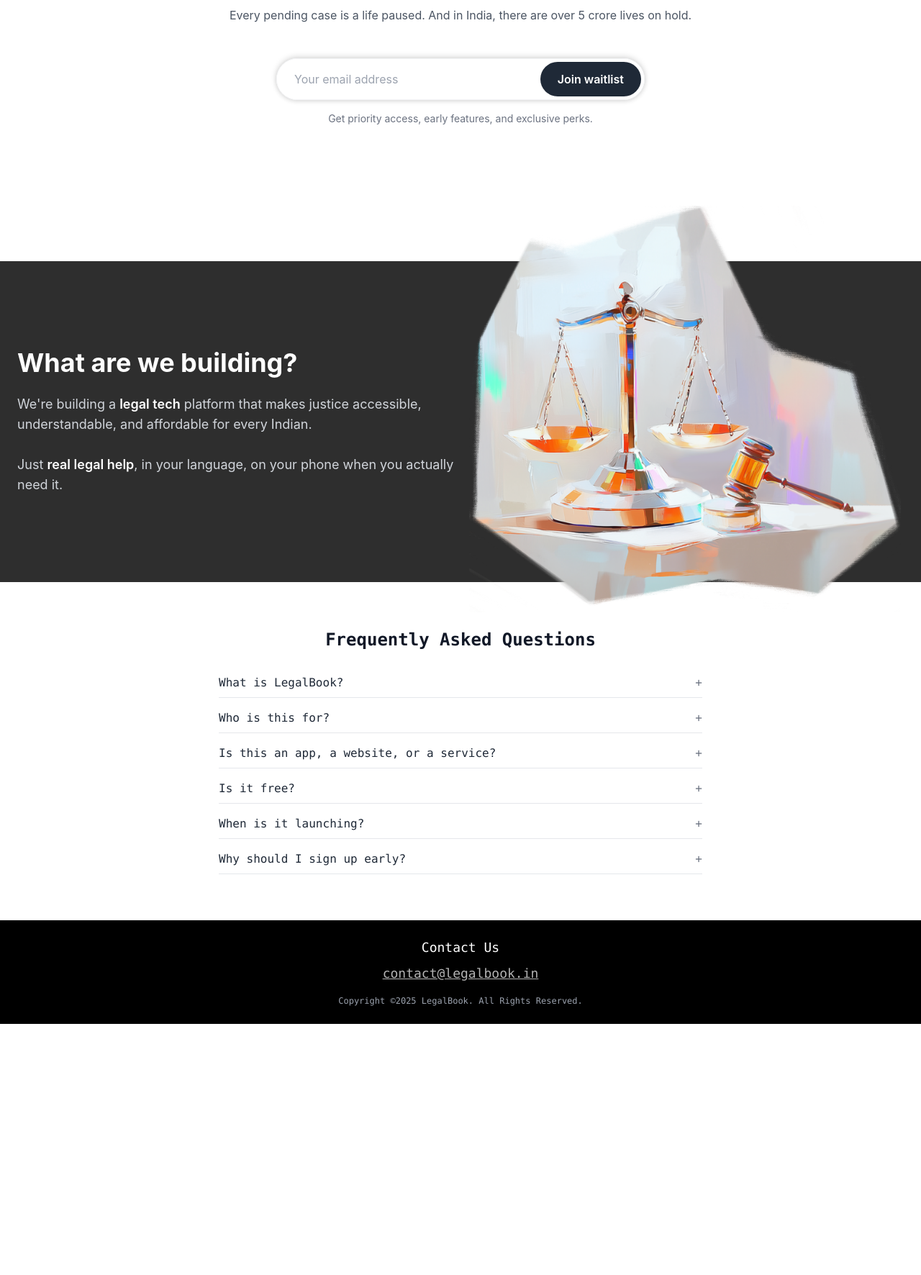
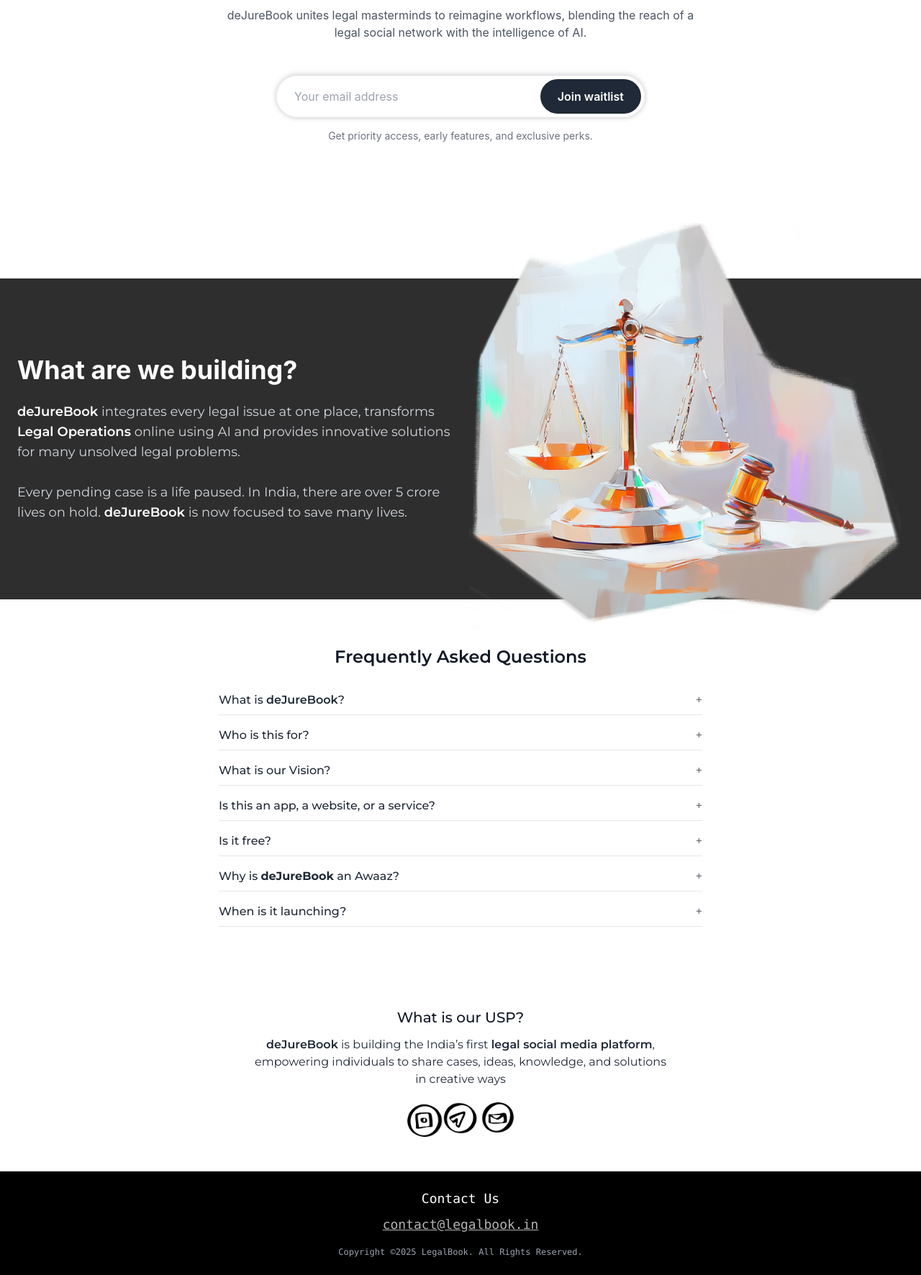
Before and after one commit to muhsinkalodi/Awaaz, a plain HTML site: page index.html in a window 1280 px wide. Shown: the part 259-2031 px from the top of the page at 72% size. Before the commit the page ends 1682 px from the top, so only its background shows below. Drawn offline with nearby package versions, Linux system fonts and the light colour scheme.

Commit message:
currrection_6

```diff
--- a/index.html
+++ b/index.html
@@ -9,6 +9,7 @@
       href="https://fonts.googleapis.com/css2?family=Montserrat:wght@400;500;600&display=swap"
       rel="stylesheet"
     />
+    <link href="https://fonts.googleapis.com/css2?family=Montserrat:wght@300;700&display=swap" rel="stylesheet">
 
     <style>
       body {
@@ -97,9 +98,14 @@
         </a>
       </div>
 
-      <h1 class="text-white text-lg sm:text-2xl text-center font-kumbh flex-grow mx-2 sm:mx-4">
-        <span class="font-bold">L</span><span class="font-light">egalBook</span>
+    <!-- Google Font -->
+<link href="https://fonts.googleapis.com/css2?family=Montserrat:wght@300;700&display=swap" rel="stylesheet">
+
+<!-- Logo -->
+<h1 class="text-white text-lg sm:text-2xl text-center flex-grow mx-2 sm:mx-4" style="font-family: 'Montserrat', sans-serif;">
+  <span class="font-light">de</span><span class="font-bold">J</span><span class="font-light">ure</span><span class="font-bold">B</span><span class="font-light">ook</span>
 </h1>
+
 
       <a
         href="mailto:contact@legalbook.in"
@@ -116,16 +122,17 @@
     >
 <h1
   class="text-[2.5rem] md:text-[3rem] leading-tight font-bold tracking-tight"
+  style="font-family: 'Montserrat', sans-serif;"
 >
-        Legal access isn’t a luxury. <br />
-        <span class="italic text-gray-700">It’s your right.</span>
+  The law belongs to everyone,  <br />
+  <span class="italic text-gray-700 font-normal">not just the powerful.</span>
 </h1>
+
 
       <p
         class="mt-6 text-gray-600 text-sm md:text-base leading-relaxed font-montserrat max-w-2xl mx-auto"
       >
-        Every pending case is a life paused. And in India, there are over 5
-        crore lives on hold.
+        deJureBook unites legal masterminds to reimagine workflows, blending the reach of a legal social network with the intelligence of AI.
       </p>
 
   <div class="mt-10 md:mt-12 max-w-lg mx-auto">
@@ -169,17 +176,11 @@ Get priority access, early features, and exclusive perks.
             >
               What are we building?
             </h2>
-            <p
-              class="mt-3 md:mt-6 text-xs sm:text-sm md:text-lg text-gray-300 leading-relaxed"
-            >
-              We're building a
-              <strong class="font-semibold text-white">legal tech</strong>
-              platform that makes justice accessible, understandable, and
-              affordable for every Indian.<br /><br />
-              Just
-              <strong class="font-semibold text-white">real legal help</strong>,
-              in your language, on your phone when you actually need it.
+            <p class="mt-3 md:mt-6 text-xs sm:text-sm md:text-lg text-gray-300 leading-relaxed" style="font-family: 'Montserrat', sans-serif;">
+  <strong class="font-semibold text-white">deJureBook</strong> integrates every legal issue at one place, transforms <strong class="font-semibold text-white">Legal Operations</strong> online using AI and provides innovative solutions for many unsolved legal problems.<br /><br />
+  Every pending case is a life paused. In India, there are over 5 crore lives on hold. <strong class="font-semibold text-white">deJureBook</strong> is now focused to save many lives.
 </p>
+
           </div>
 
           <div
@@ -197,95 +198,130 @@ Get priority access, early features, and exclusive perks.
       </div>
     </section>
 
-    <section class="py-10 md:py-16 px-4" id="faq">
-      <h3 class="text-center text-2xl font-semibold mb-8 font-mono">
+    <!-- Google Font -->
+
+
+<section class="py-10 md:py-16 px-4" id="faq" style="font-family: 'Montserrat', sans-serif;">
+  <h3 class="text-center text-2xl font-semibold mb-8">
     Frequently Asked Questions
   </h3>
-      <div class="max-w-2xl mx-auto space-y-4 font-mono text-base">
+  <div class="max-w-2xl mx-auto space-y-4 text-base">
+
     <details class="group border-b pb-2">
-          <summary
-            class="cursor-pointer text-gray-800 font-medium flex items-center justify-between"
-          >
-            <span>What is LegalBook?</span>
+      <summary class="cursor-pointer text-gray-800 font-medium flex items-center justify-between">
+        <span>What is <strong class="font-semibold">deJureBook</strong>?</span>
         <span class="text-gray-500 group-open:hidden">+</span>
         <span class="text-gray-500 hidden group-open:inline">−</span>
       </summary>
       <p class="mt-2 text-gray-600">
-            LegalBook is a new way to access legal help — faster, easier, and
-            more human. It’s not just an app. It’s a voice for those who’ve
-            never been heard..
+        A platform to make justice accessible to everyone, everywhere, through the collaboration of legal masterminds.
       </p>
     </details>
+
     <details class="group border-b pb-2">
-          <summary
-            class="cursor-pointer text-gray-800 font-medium flex items-center justify-between"
-          >
+      <summary class="cursor-pointer text-gray-800 font-medium flex items-center justify-between">
         <span>Who is this for?</span>
         <span class="text-gray-500 group-open:hidden">+</span>
         <span class="text-gray-500 hidden group-open:inline">−</span>
       </summary>
       <p class="mt-2 text-gray-600">
-            For anyone who’s ever felt helpless in the face of legal trouble —
-            whether you're being harassed, cheated, threatened, or simply
-            ignored.
+        <strong>deJureBook</strong> is for anyone seeking fast, reliable legal help and for lawyers wanting to reach those who truly need it.
       </p>
     </details>
+
     <details class="group border-b pb-2">
-          <summary
-            class="cursor-pointer text-gray-800 font-medium flex items-center justify-between"
-          >
+      <summary class="cursor-pointer text-gray-800 font-medium flex items-center justify-between">
+        <span>What is our Vision?</span>
+        <span class="text-gray-500 group-open:hidden">+</span>
+        <span class="text-gray-500 hidden group-open:inline">−</span>
+      </summary>
+      <p class="mt-2 text-gray-600">
+        A world where legal help is as accessible as a conversation. Also, implement e-litigation to clear case backlogs and deliver swift justice for all.
+      </p>
+    </details>
+
+    <details class="group border-b pb-2">
+      <summary class="cursor-pointer text-gray-800 font-medium flex items-center justify-between">
         <span>Is this an app, a website, or a service?</span>
         <span class="text-gray-500 group-open:hidden">+</span>
         <span class="text-gray-500 hidden group-open:inline">−</span>
       </summary>
       <p class="mt-2 text-gray-600">
-            LegalBook is an independent legal tech platform. We’re building a
-            bridge — between everyday people and trusted legal help.
+        A legal tech platform, available as an app and website.
       </p>
     </details>
+
     <details class="group border-b pb-2">
-          <summary
-            class="cursor-pointer text-gray-800 font-medium flex items-center justify-between"
-          >
+      <summary class="cursor-pointer text-gray-800 font-medium flex items-center justify-between">
         <span>Is it free?</span>
         <span class="text-gray-500 group-open:hidden">+</span>
         <span class="text-gray-500 hidden group-open:inline">−</span>
       </summary>
       <p class="mt-2 text-gray-600">
-            Yes — LegalBook will always offer a free way to understand your
-            rights and connect with legal support. Because justice shouldn’t
-            depend on your wallet.
+        <strong>deJureBook</strong> offers free basic legal assistance to everyone, with premium services available for advanced guidance and litigation support.
       </p>
     </details>
+
     <details class="group border-b pb-2">
-          <summary
-            class="cursor-pointer text-gray-800 font-medium flex items-center justify-between"
-          >
+      <summary class="cursor-pointer text-gray-800 font-medium flex items-center justify-between">
+        <span>Why is <strong>deJureBook</strong> an Awaaz?</span>
+        <span class="text-gray-500 group-open:hidden">+</span>
+        <span class="text-gray-500 hidden group-open:inline">−</span>
+      </summary>
+      <p class="mt-2 text-gray-600">
+        Because <strong>deJureBook</strong> gives every individual the power to speak up, be heard, and seek justice in their language, without fear or barriers.
+      </p>
+    </details>
+
+    <details class="group border-b pb-2">
+      <summary class="cursor-pointer text-gray-800 font-medium flex items-center justify-between">
         <span>When is it launching?</span>
         <span class="text-gray-500 group-open:hidden">+</span>
         <span class="text-gray-500 hidden group-open:inline">−</span>
       </summary>
       <p class="mt-2 text-gray-600">
-            Very soon. We’re in the final phase. Sign up now to be among the
-            first to use it and help shape the future of legal access in India.
+        Launching soon… development in progress.
       </p>
     </details>
-        <details class="group border-b pb-2">
-          <summary
-            class="cursor-pointer text-gray-800 font-medium flex items-center justify-between"
-          >
-            <span>Why should I sign up early?</span>
-            <span class="text-gray-500 group-open:hidden">+</span>
-            <span class="text-gray-500 hidden group-open:inline">−</span>
-          </summary>
-          <p class="mt-2 text-gray-600">
-            You’ll get early access to the platform before public release — plus
-            exclusive updates, priority support, and a chance to be part of
-            something powerful.
-          </p>
-        </details>
+
   </div>
 </section>
+
+
+<!-- Google Font -->
+
+
+<!-- Google Font -->
+
+
+<!-- Google Font -->
+<section
+  class="bg-white px-6 md:px-8 pt-8 pb-8 md:pt-12 md:pb-12 text-center"
+  style="font-family: 'Montserrat', sans-serif;"
+>
+  <!-- Heading -->
+  <h3 class="text-lg md:text-xl font-medium mb-3">
+    What is our USP?
+  </h3>
+
+  <!-- Paragraph exactly like screenshot -->
+  <p class="text-[0.9rem] md:text-base text-gray-800 leading-relaxed max-w-xl mx-auto">
+    <strong class="font-semibold">deJureBook</strong> is building the India’s first
+    <strong class="font-semibold">legal social media platform</strong>,<br>
+    empowering individuals to share cases, ideas, knowledge, and solutions<br>
+    in creative ways
+  </p>
+
+  <!-- Social Media Image -->
+  <div class="mt-5 flex justify-center">
+    <img src="social.png" alt="Social Media Links" class="w-auto h-10 md:h-12">
+  </div>
+</section>
+
+
+
+
+
 
     <footer class="bg-black text-white text-center py-6 px-4">
       <p class="text-lg mb-2 font-mono">Contact Us</p>
```
Also changed, not shown: social.png (added). Lines whose indentation alone changed are shown as unchanged.
